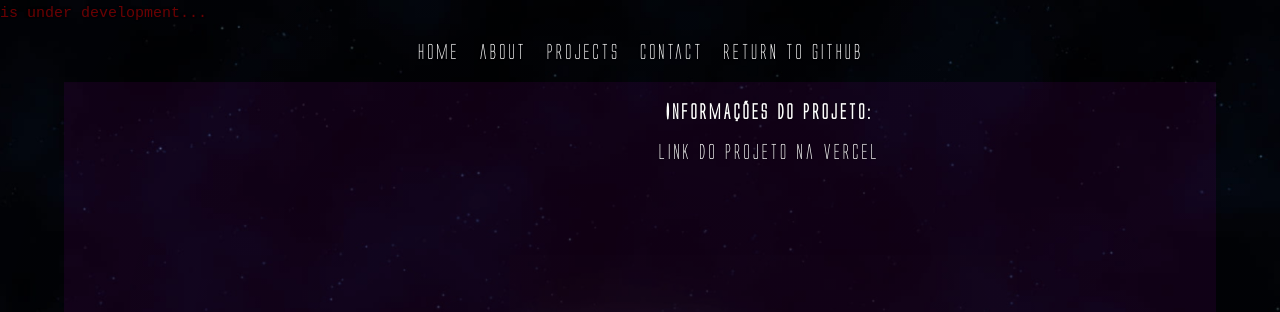
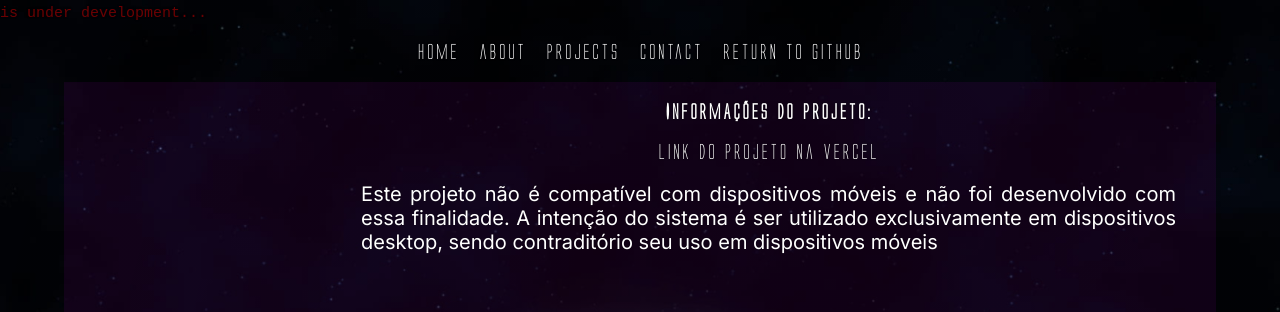
Before and after one commit to Robsonnsbr/my_template_react, a React (Vite) app: page /portfolio/project/1/1 in a window 1280 px wide. Shown: the top 312 px of the page. Built offline with nearby package versions, Linux system fonts and the light colour scheme; no server answers.

Commit message:
fix: include instruction

```diff
--- a/package.json
+++ b/package.json
@@ -10,7 +10,7 @@
     "build": "tsc && vite build",
     "lint": "eslint . --ext ts,tsx --report-unused-disable-directives --max-warnings 0",
     "preview": "vite preview",
-    "predeploy": "npm run build && cp dist/index.html dist/404.html",
+    "predeploy": "npm run build",
     "deploy": "gh-pages -d dist"
   },
 
--- a/src/routes/project/ProjectDetails/ProjectDetails.tsx
+++ b/src/routes/project/ProjectDetails/ProjectDetails.tsx
@@ -65,6 +65,12 @@ export const ProjectDetails = () => {
           <Link to="https://atacadao-app.vercel.app/Login" target="_blank">
             Link do projeto na Vercel
           </Link>
+          <p style={{ color: "#fff", margin: "20px", textAlign: "justify" }}>
+            Este projeto não é compatível com dispositivos móveis e não foi
+            desenvolvido com essa finalidade. A intenção do sistema é ser
+            utilizado exclusivamente em dispositivos desktop, sendo
+            contraditório seu uso em dispositivos móveis
+          </p>
         </div>
       </div>
     </div>
```
